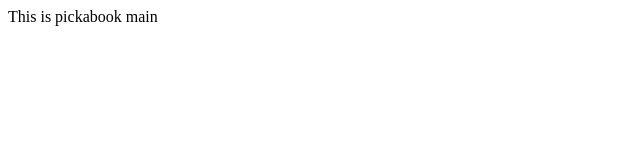
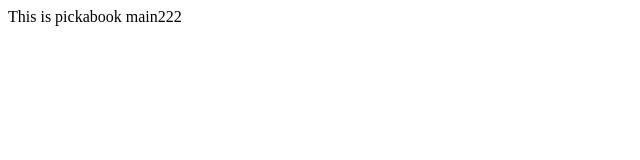
Before and after one commit to ldy-code-arch/pickabook, a plain HTML site: page main.html in a window 1280 px wide. Shown: the full height of the page, 0-640 px from the left. Drawn offline with Linux system fonts and the light colour scheme.

Commit message:
4th upload

```diff
--- a/main.html
+++ b/main.html
@@ -5,7 +5,7 @@
 </head>
 <body>
 <div>
-	This is pickabook main
+	This is pickabook main222
 </div>
 </body>
 </html>
```
